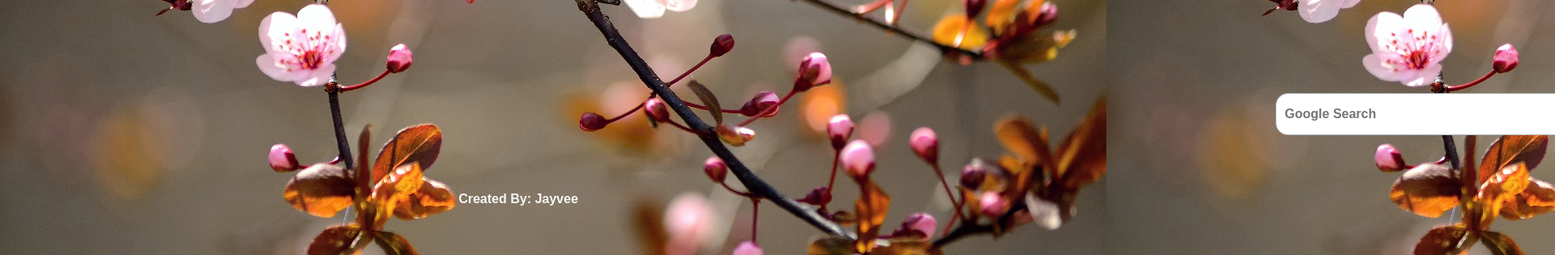
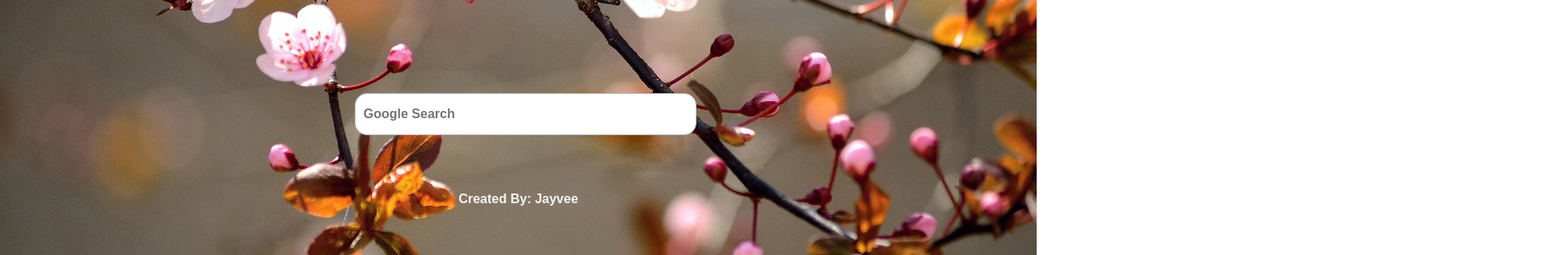
Before and after one commit to aljayvee/aljayvee.google.io, a plain HTML site: page index.html in a window 1280 px wide. Shown: the part 301-616 px from the top of the page at 81% size, 1920 px wide, since content can reach past the window. Drawn offline with Linux system fonts and the light colour scheme.

Commit message:
index.html

```diff
--- a/index.html
+++ b/index.html
@@ -166,7 +166,7 @@ document.addEventListener("DOMContentLoaded", function() {
     </div>
     <p id="text">Good Experience with Chrome.</p>
     <div>
-        <a><input type="text" id="domainInput" placeholder="Google Search" class="bold-placeholder" target="_blank"></a>
+        <input type="text" id="domainInput" placeholder="Google Search" class="bold-placeholder" target="_blank">
     </div>
     <br><br><br>
     <div>
```
